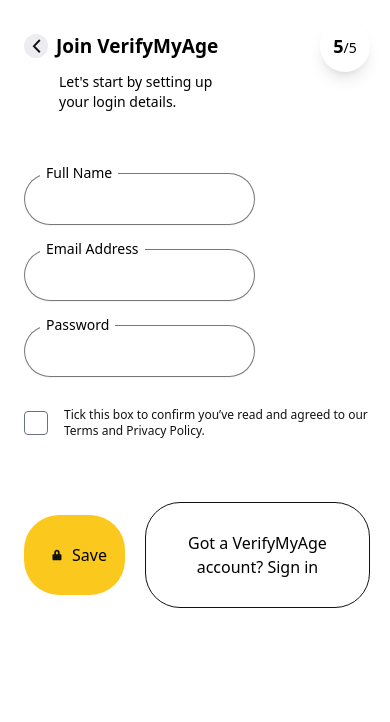
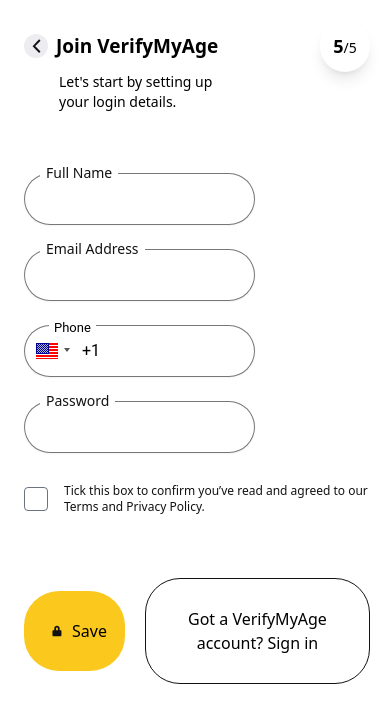
Before and after one commit to LucasGalhardoLima/verifymy-test, a Next.js app: page / in a window 390 px wide. Shown: the top 722 px of the page. Built offline with nearby package versions, Linux system fonts and the light colour scheme.

Commit message:
feat: testing phone input

```diff
--- a/app/globals.css
+++ b/app/globals.css
@@ -1,3 +1,12 @@
 @tailwind base;
 @tailwind components;
 @tailwind utilities;
+
+
+.react-tel-input .form-control {
+    @apply rounded-full w-2/3 py-3.5 border-0 shadow-sm ring-1 ring-inset ring-sonic-silver !important;
+}
+
+.react-tel-input .form-control:focus {
+    @apply ring-2 border-dark-grey ring-dark-grey !important;
+}
--- a/app/page.tsx
+++ b/app/page.tsx
@@ -6,6 +6,8 @@
 import { useRouter } from "next/navigation";
 import { useFormik } from "formik";
 import * as Yup from "yup";
+import PhoneInput from "react-phone-input-2";
+import 'react-phone-input-2/lib/material.css'
 
 const inter = Inter({ subsets: ["latin"] });
 
@@ -85,7 +87,7 @@
                     <div className="bg-white absolute ml-4 -mt-3 px-1.5">
                         <label
                             htmlFor="fullName"
-                            className="block text-sm font-medium leading-6 text-gray-900"
+                            className="block text-sm font-medium leading-6 text-dark-grey"
                         >
                             <p className="bg-white">Full Name</p>
                         </label>
@@ -96,7 +98,7 @@
                             id="fullName"
                             name="fullName"
                             type="text"
-                            className="block w-2/3 rounded-full border-0 px-4 py-3.5 text-gray-900 shadow-sm ring-1 ring-inset ring-sonic-silver placeholder:text-gray-400 focus:ring-2 focus:ring-inset focus:ring-dark-grey sm:text-sm sm:leading-6"
+                            className="block w-2/3 rounded-full border-0 px-4 py-3.5 text-dark-grey shadow-sm ring-1 ring-inset ring-sonic-silver placeholder:text-gray-400 focus:ring-2 focus:ring-inset focus:ring-dark-grey sm:text-sm sm:leading-6"
                             onChange={formik.handleChange}
                             onBlur={formik.handleBlur}
                             value={formik.values.fullName}
@@ -111,7 +113,7 @@
                     <div className="bg-white absolute ml-4 -mt-3 px-1.5">
                         <label
                             htmlFor="email"
-                            className="block text-sm font-medium leading-6 text-gray-900"
+                            className="block text-sm font-medium leading-6 text-dark-grey"
                         >
                             Email Address
                         </label>
@@ -119,7 +121,7 @@
 
                     <div>
                         <input
-                            className="block w-2/3 rounded-full border-0 px-4 py-3.5 text-gray-900 shadow-sm ring-1 ring-inset ring-sonic-silver placeholder:text-gray-400 focus:ring-2 focus:ring-inset focus:ring-dark-grey sm:text-sm sm:leading-6"
+                            className="block w-2/3 rounded-full border-0 px-4 py-3.5 text-dark-grey shadow-sm ring-1 ring-inset ring-sonic-silver placeholder:text-gray-400 focus:ring-2 focus:ring-inset focus:ring-dark-grey sm:text-sm sm:leading-6"
                             id="email"
                             name="email"
                             type="email"
@@ -134,10 +136,43 @@
                 </div>
 
                 <div className="mb-6">
+                    <PhoneInput
+                        country={"us"}
+                        value={formik.values.email}
+                        onChange={formik.handleChange}
+                        inputClass="rounded-full w-2/3"
+                    />
+                    {/* <div className="bg-white absolute ml-4 -mt-3 px-1.5">
+                        <label
+                            htmlFor="email"
+                            className="block text-sm font-medium leading-6 text-dark-grey"
+                        >
+                            Phone number
+                        </label>
+                    </div>
+                    <div className="flex w-2/3 rounded-full border-0 px-4 py-3.5 text-dark-grey shadow-sm ring-1 ring-inset ring-sonic-silver placeholder:text-gray-400 focus:ring-2 focus:ring-inset focus:ring-dark-grey sm:text-sm sm:leading-6">
+                        <select
+                            id="country"
+                            name="country"
+                            autoComplete="country"
+                            className="py-0 rounded-md border-0 focus:outline-none focus:ring-2 focus:ring-inset focus:ring-dark-grey sm:text-sm"
+                        >
+                            <option>US</option>
+                            <option>CA</option>
+                            <option>EU</option>
+                        </select>
+                        <input
+                            type="phone"
+                            className="w-full focus:outline-none"
+                        />
+                    </div> */}
+                </div>
+
+                <div className="mb-6">
                     <div className="bg-white absolute ml-4 -mt-3 px-1.5">
                         <label
                             htmlFor="password"
-                            className="block text-sm font-medium leading-6 text-gray-900"
+                            className="block text-sm font-medium leading-6 text-dark-grey"
                         >
                             Password
                         </label>
@@ -145,7 +180,7 @@
 
                     <div>
                         <input
-                            className="block w-2/3 rounded-full border-0 px-4 py-3.5 text-gray-900 shadow-sm ring-1 ring-inset ring-sonic-silver placeholder:text-gray-400 focus:ring-2 focus:ring-inset focus:ring-dark-grey sm:text-sm sm:leading-6"
+                            className="block w-2/3 rounded-full border-0 px-4 py-3.5 text-dark-grey shadow-sm ring-1 ring-inset ring-sonic-silver placeholder:text-gray-400 focus:ring-2 focus:ring-inset focus:ring-dark-grey sm:text-sm sm:leading-6"
                             id="password"
                             name="password"
                             type="password"
--- a/package.json
+++ b/package.json
@@ -21,6 +21,7 @@
     "postcss": "8.4.22",
     "react": "18.2.0",
     "react-dom": "18.2.0",
+    "react-phone-input-2": "^2.15.1",
     "tailwindcss": "3.3.1",
     "typescript": "5.0.4",
     "yup": "^1.1.1"
```
Also changed, not shown: 1 other file (tests, documents, lock files or other folders).
